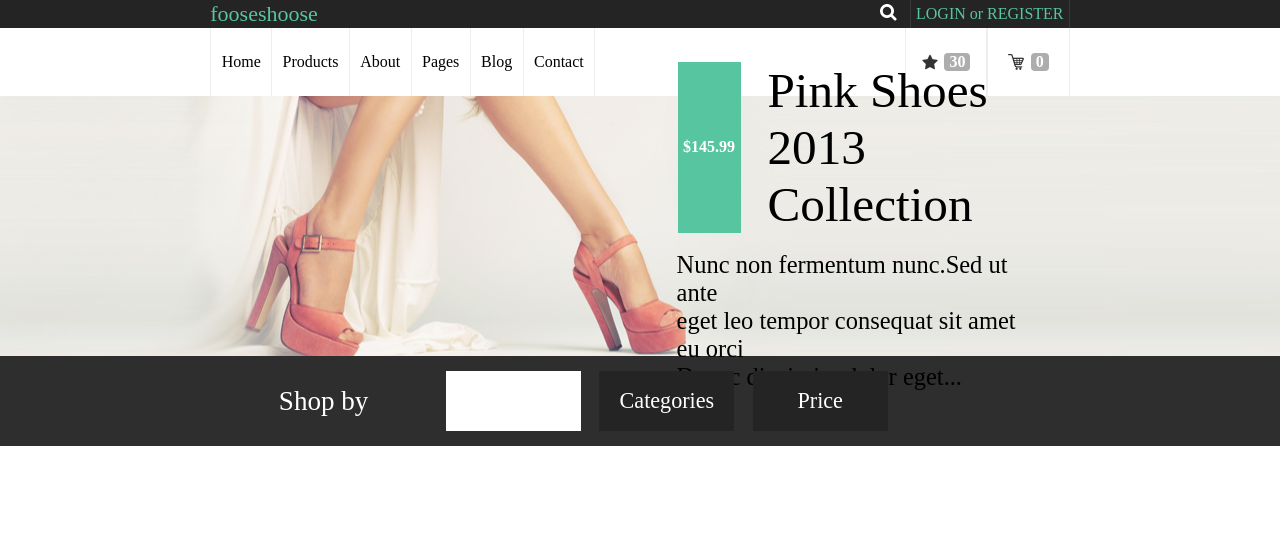
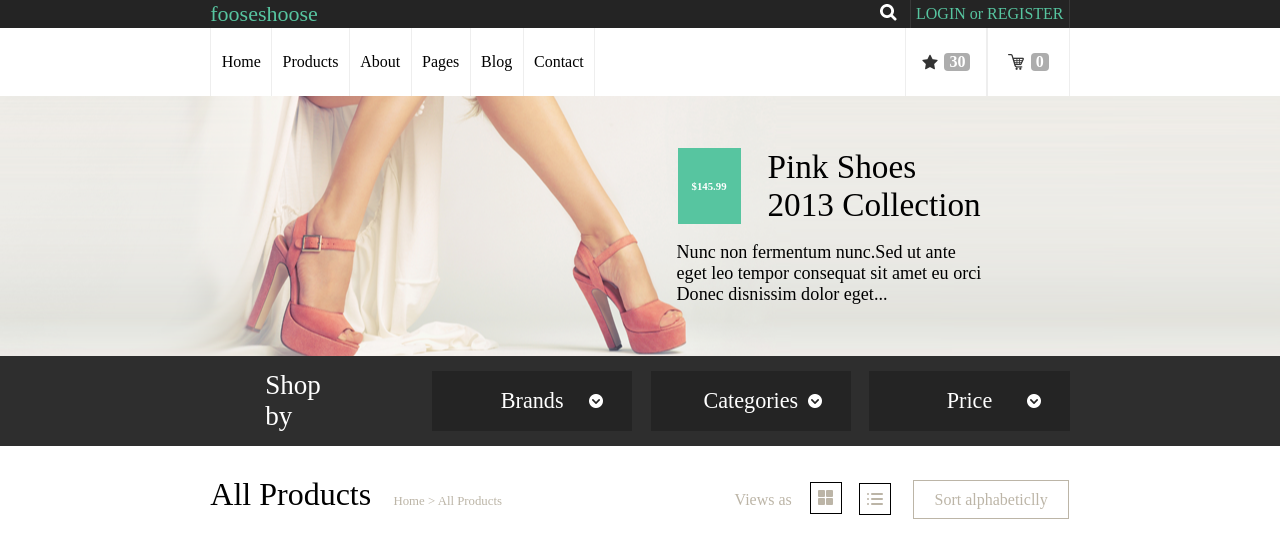
Before and after one commit to ogurchik/fooseshuose, a plain HTML site: page index.html in a window 1280 px wide. Drawn offline with Linux system fonts and the light colour scheme.

Commit message:
add to filter don't forget

```diff
--- a/index.html
+++ b/index.html
@@ -43,8 +43,18 @@
 	    <div class="choose-category">
 		    <div class="i_hate_fucking_pudding">Shop by </div>
 		    <div class="switch-category first">Brands</div>
-		    <div class="switch-category">Categories</div>
+		    <div class="switch-category">Categories </div>
 		    <div class="switch-category">Price</div>
+	    </div>
+    </div>
+    <div class="catalog">
+	    <div class="string-for-filtres-view">
+		    <span class="string-for-filtres-view__caption-string">All Products</span>
+		    <span class="string-for-filtres-view__navigation">Home > All Products</span>
+		    <span class="string-for-filtres-view__filter">Views as</span>
+		    <span class="rectangle-view"><img src="images/four-rectangle.png"></span>
+		    <span class="list-view"><img src="images/list-form.png"></span>
+		    <span class="filter-alphabet">Sort alphabeticlly</span>
 	    </div>
     </div>
 </body>
--- a/main-style.scss
+++ b/main-style.scss
@@ -106,7 +106,7 @@ html, body {
 }
 .banner-text__caption {
 	position: relative;
-	font-size: 3.0769em;
+	font-size: 2.0769em;
 	width: 282/382*100%;
 	margin-left: 90/382*100%;
 }
@@ -131,7 +131,7 @@ html, body {
 }
 .banner-text__description {
 	margin-top: 18px;
-	font-size: 1.53em;
+	font-size: 1.13em;
 	width: 100%;
 }
 /******************* End Banner **************************************/
@@ -146,7 +146,7 @@ html, body {
 	font-size: 1em;
 }
 .i_hate_fucking_pudding {
-	margin-left: 75/940*100%;
+	margin-left: 60/940*100%;
     font-size: 1.6923em;
 }
 .back-color-for-choose-category {
@@ -157,16 +157,18 @@ html, body {
     display: flex;
     align-items: center;
     justify-content: center;
-    width: 220/1400*100%;
+    width: 220/940*100%;
     height: 60px;
     background:#242424;
     color: white;
     font-size: 1.3846em;
     margin-left: 20/940*100%;
+    background-image: url(images/arrow-down.png);
+    background-repeat: no-repeat;
+    background-position: 190/225*100% 50%;
 }
 .first {
    margin-left: 85/940*100%;
-   background: white;
 }
 @media (max-width:1200px) {
     body {
@@ -174,3 +176,58 @@ html, body {
     }
 }
 /*******************end choose category ****************************/
+
+
+/***************** catalog output *****************************/
+.catalog {
+	@extend .base-class;
+	flex-direction: column;
+	margin-top: 30px;
+}
+.string-for-filtres-view {
+	width: 100%;
+	align-items: center;
+
+}
+.span-for-filter {
+	display:  inline-block;
+
+}
+.string-for-filtres-view__caption-string {
+	@extend .span-for-filter;
+	font-size: 2em;
+}
+.rectangle-view {
+	display: inline-flex;
+	justify-content: center;
+	align-items: center;
+	margin-left: 15/940*100%;
+	width: 30px;
+	height: 30px;
+	border: 1px solid black;
+}
+.list-view {
+	@extend .rectangle-view;
+}
+.string-for-filtres-view__navigation {
+	@extend .span-for-filter;
+	color: #bcb5a7;
+	font-size: 0.8em;
+	margin-left: 20/940*100%;
+
+}
+.string-for-filtres-view__filter {
+	@extend .span-for-filter;
+	color: #bcb5a7;
+	margin-left: 250/940*100%;
+}
+.filter-alphabet {
+	border: 1px solid #bcb5a7;
+	color: #bcb5a7;
+	margin-left: 20/940*100%;
+	padding-left: 20px;
+	padding-right: 20px;
+	padding-top: 10px;
+	padding-bottom: 10px;
+}
+/*****************end  catalog output *****************************/
```
Also changed, not shown: images/arrow-down.png (added), images/arrow-for-filter.png (added), images/four-rectangle.png (added), images/list-form.png (added), style.css, 1 other file.
